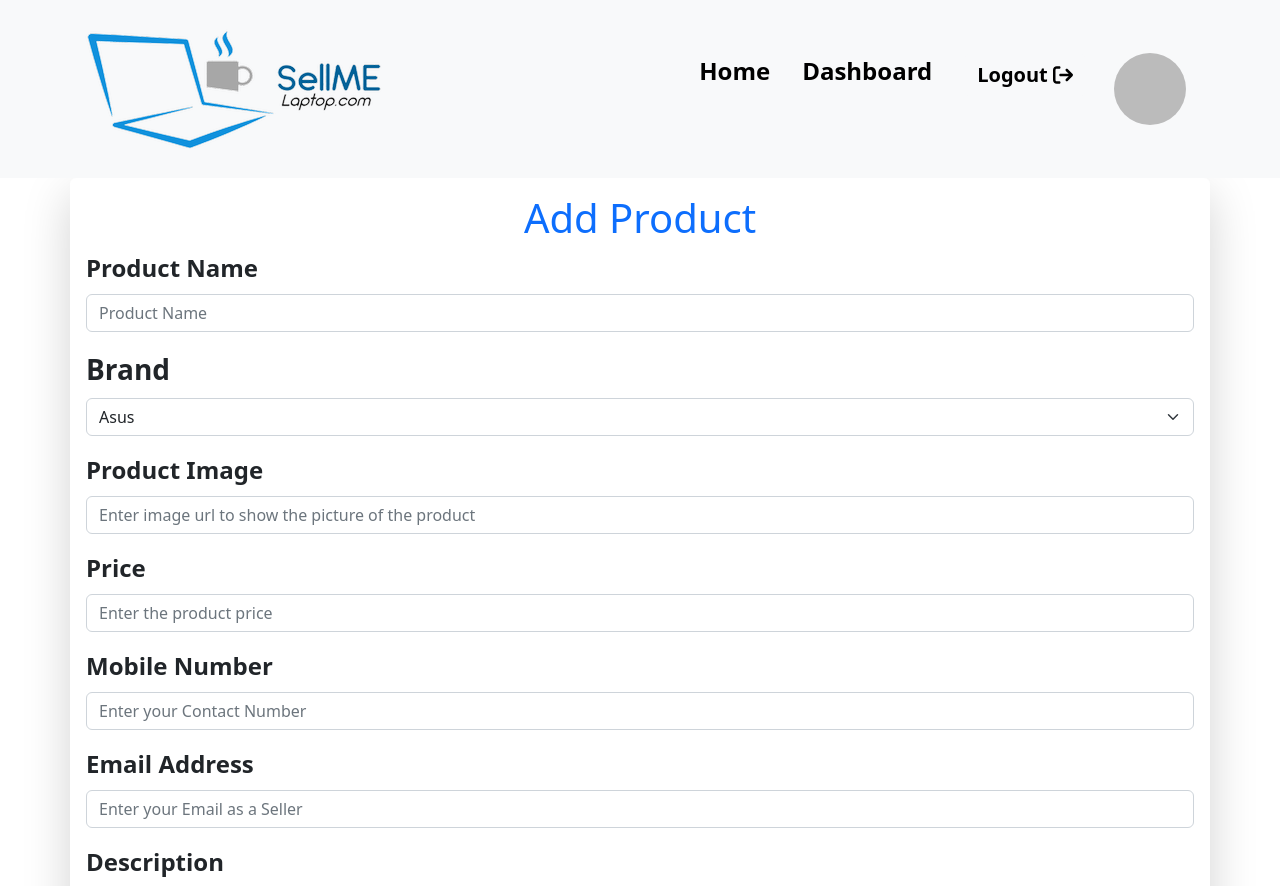
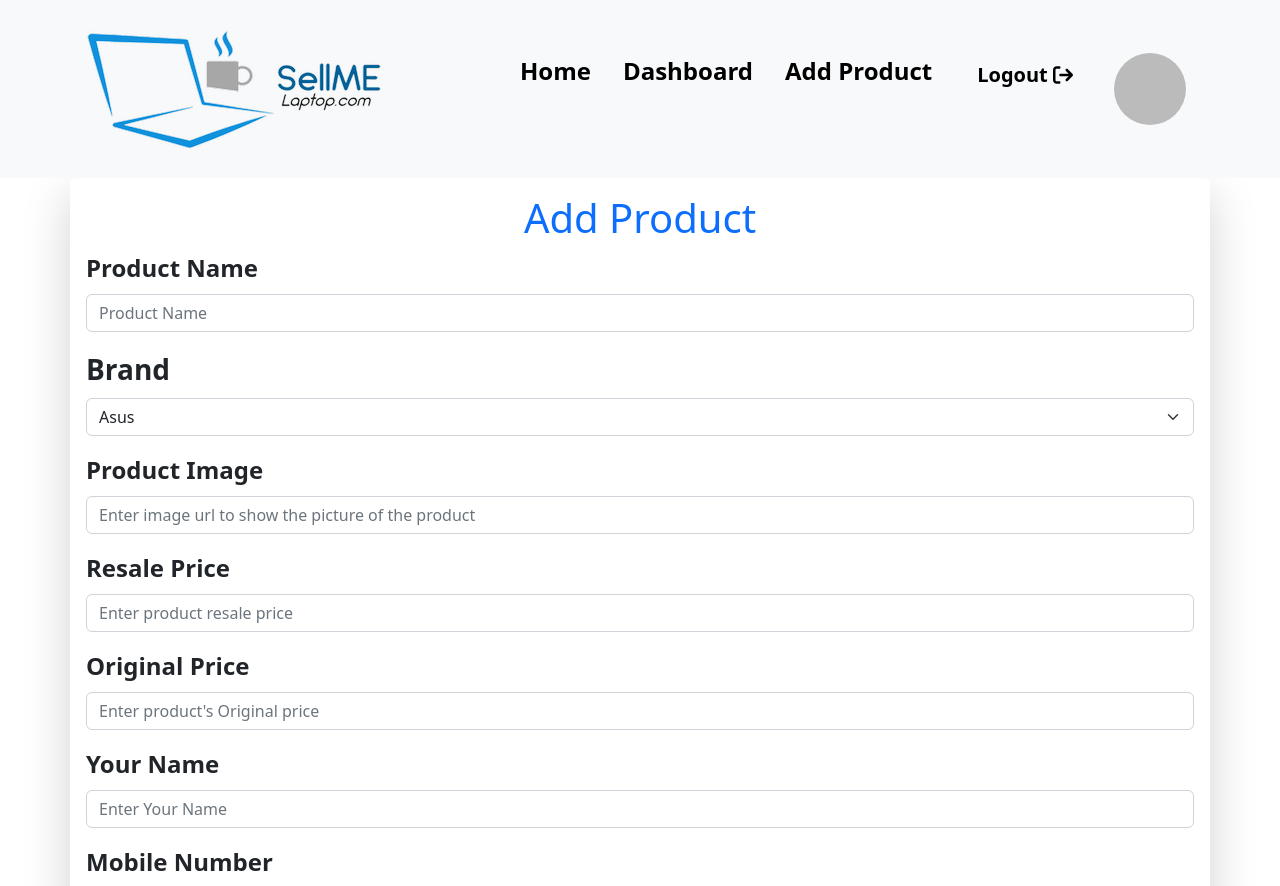
Before and after one commit to Towhid47/Sell-Me-Laptop-Client-Side-REACT-, a React (Create React App) app: page /add-product in a window 1280 px wide. Shown: the top 886 px of the page. Built offline with nearby package versions, Linux system fonts and the light colour scheme; no server answers; sample sign-in values are in the browser's storage; a web font is replaced by a local one.

Commit message:
more input field added in Add Products Page

```diff
--- a/src/Pages/AddProduct/AddProduct.jsx
+++ b/src/Pages/AddProduct/AddProduct.jsx
@@ -1,23 +1,46 @@
 import React from "react";
 import { Button, Form } from "react-bootstrap";
+import Swal from "sweetalert2";
 
 const AddProduct = () => {
 
     const handleAddProduct = (event) =>{
         event.preventDefault();
 
-        const product_name = event.target.name.value;
+        const product_name = event.target.product_name.value;
         const brand = event.target.brand.value;
         const picture = event.target.image.value;
-        const resale_price = event.target.price.value;
+        const resale_price = event.target.resale_price.value;
+        const original_price = event.target.original_price.value;
+        const seller_name = event.target.seller_name.value;
         const mobile_number = event.target.mobile.value;
         const seller_email = event.target.email.value;
         const description = event.target.description.value;
         const location = event.target.location.value;
         const year_of_purchased = event.target.year_of_purchase.value;
         const condition = event.target.select.value;
-        console.log(condition);
 
+        const product = {product_name, seller_name , original_price , brand, location,  year_of_purchased, condition , picture, resale_price,mobile_number, seller_email, description,  }
+
+        fetch('http://localhost:4000/products',{
+            method:'POST',
+            headers:{
+                'content-type':'application/json'
+            },
+            body: JSON.stringify(product)
+        })
+        .then(res=>res.json())
+        .then(data =>{
+            event.target.reset();
+            Swal.fire({
+                position: 'center',
+                icon: 'success',
+                title: 'Product Added Successfully',
+                showConfirmButton: false,
+                timer: 1500
+              })
+
+        })
     }
 
 
@@ -34,7 +57,7 @@ const AddProduct = () => {
               <Form.Label className="text-color fs-4 fw-semibold">
                 Product Name
               </Form.Label>
-              <Form.Control name="name" type="text" placeholder="Product Name" />
+              <Form.Control name="product_name" type="text" placeholder="Product Name" />
             </Form.Group>
 
             <Form.Group className="mb-3">
@@ -59,12 +82,34 @@ const AddProduct = () => {
 
             <Form.Group className="mb-3">
               <Form.Label className="text-color fs-4 fw-semibold">
-                Price
+               Resale Price
               </Form.Label>
               <Form.Control
-                name="price"
+                name="resale_price"
                 type="text"
-                placeholder="Enter the product price"
+                placeholder="Enter product resale price"
+              />
+            </Form.Group>
+
+            <Form.Group className="mb-3">
+              <Form.Label className="text-color fs-4 fw-semibold">
+               Original Price
+              </Form.Label>
+              <Form.Control
+                name="original_price"
+                type="text"
+                placeholder="Enter product's Original price"
+              />
+            </Form.Group>
+
+            <Form.Group className="mb-3">
+              <Form.Label className="text-color fs-4 fw-semibold">
+                Your Name
+              </Form.Label>
+              <Form.Control
+                name="seller_name"
+                type="text"
+                placeholder="Enter Your Name"
               />
             </Form.Group>
 
@@ -140,6 +185,11 @@ const AddProduct = () => {
                 Add Product
               </Button>
             </div>
+            <div className="text-center my-3">
+              <Button className="w-50 p-3 btn-light fs-4" type="reset">
+                Reset Product Info
+              </Button>
+            </div>
           </Form>
         </div>
       </div>
--- a/src/components/Navbar/Navigationbar.jsx
+++ b/src/components/Navbar/Navigationbar.jsx
@@ -40,6 +40,7 @@ const Navigationbar = () => {
               (user?.email) ?
                      <div className='d-lg-flex justify-content-between flex-column flex-lg-row'>
                         <NavLink to="/dashboard" className="text-decoration-none fs-4 mx-3 text-black fw-semibold item">Dashboard</NavLink>
+                        <NavLink to="/add-product" className="text-decoration-none fs-4 mx-3 text-black fw-semibold item">Add Product</NavLink>
                         <div className="text-decoration-none fs-4 mx-3 text-black fw-semibold item"><Button className='btn-light fs-5 fw-semibold' onClick={handleSignOut}>Logout <FontAwesomeIcon icon={faArrowRightFromBracket} /></Button></div>
                         <div> <Link to="" title={user.displayName}><img className='w-75 rounded-circle' src={user.photoURL} alt=""></img></Link> </div>
                      </div>
```
